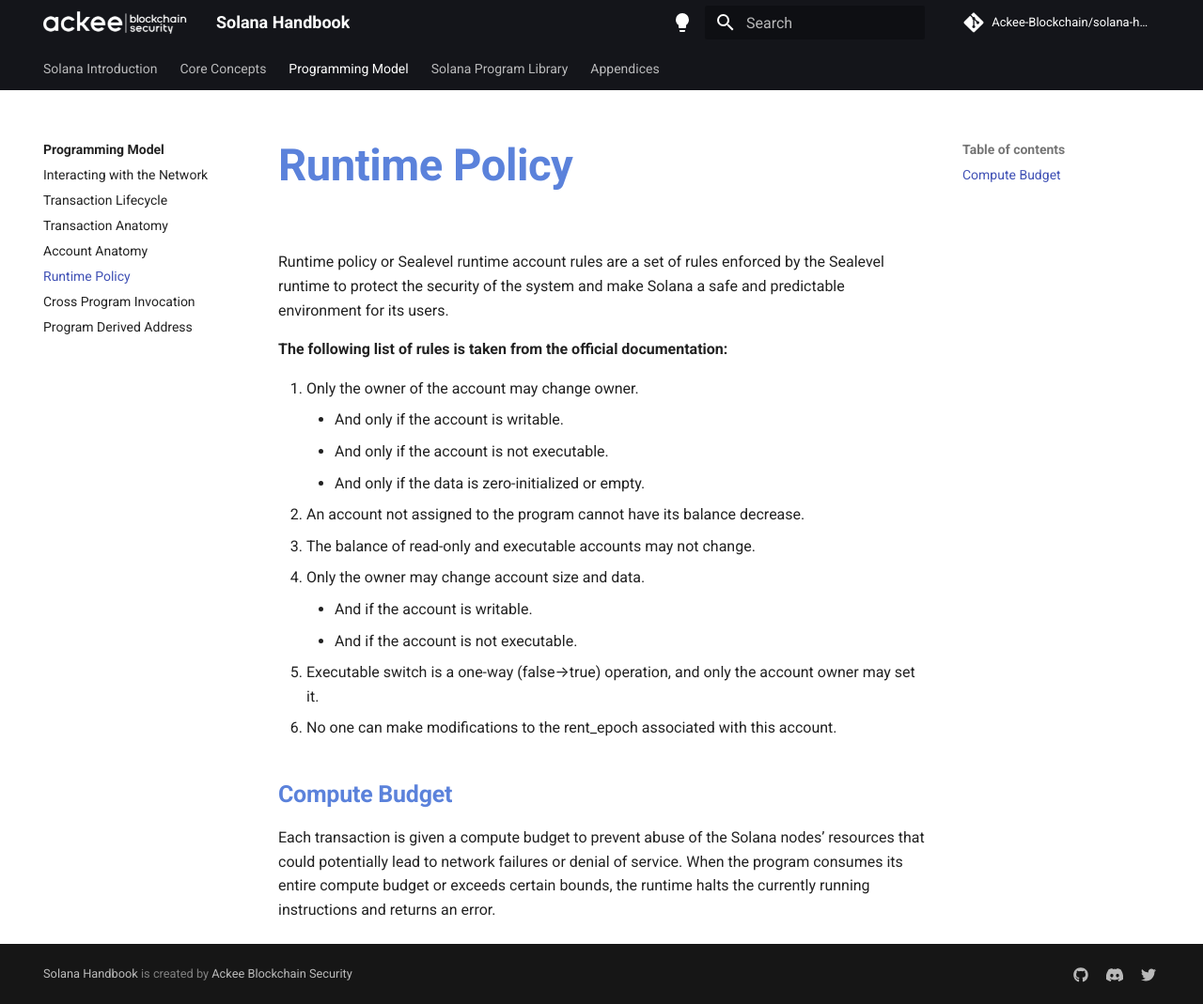
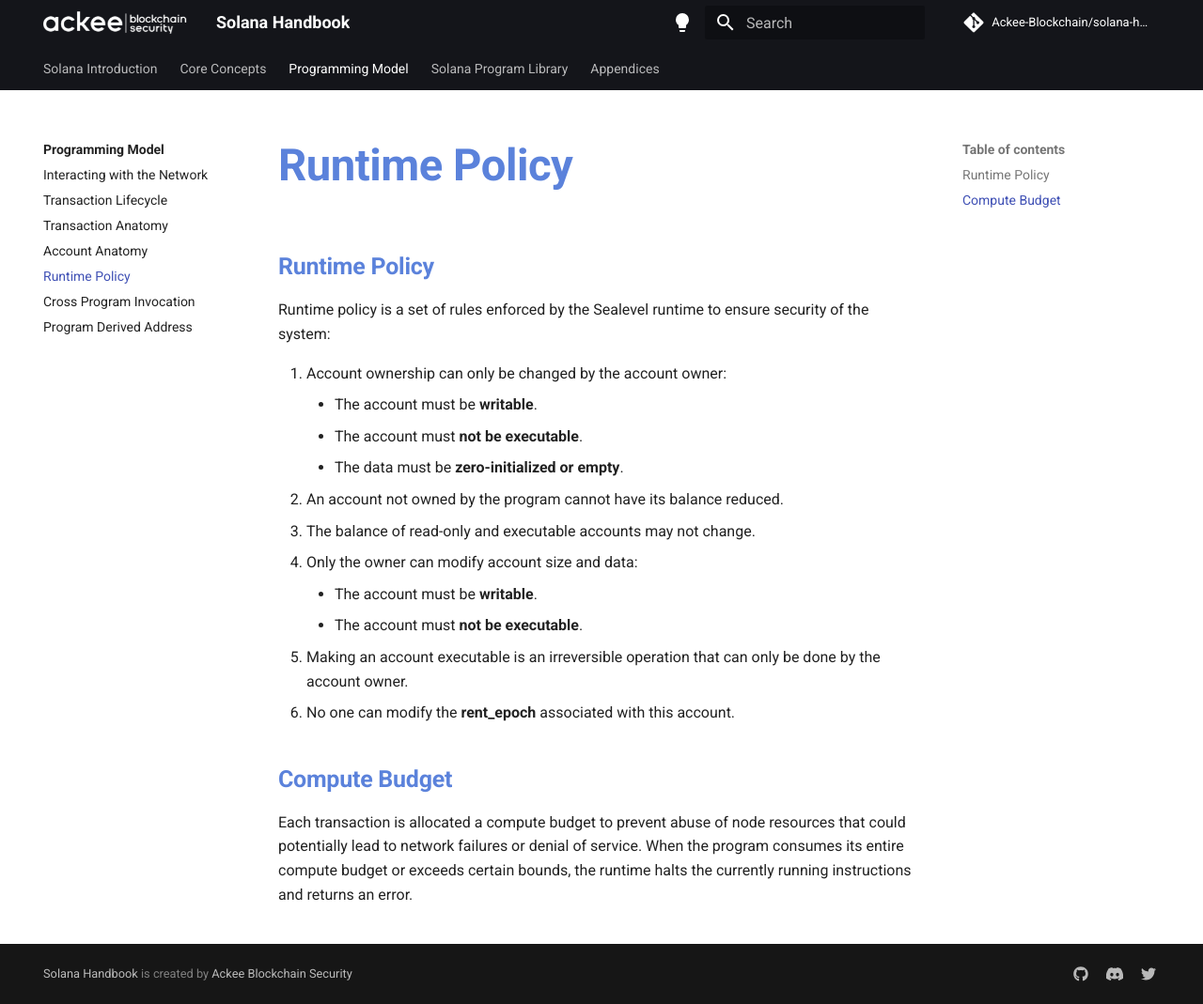
Before and after one commit to vmpyre/solana-handbook, an MkDocs documentation site: the page built from docs/handbook/chapter3/runtime-policy.md, in a window 1280 px wide and 1069 px high. Shown: the whole window at 94% size. Built offline with MkDocs 1.6.1 and Material for MkDocs 9.7.7, drawn with Linux system fonts in a browser that asks for light colours; comment, search, counter and statistics services are not loaded.

Commit message:
update runtime policy

```diff
--- a/docs/handbook/chapter3/runtime-policy.md
+++ b/docs/handbook/chapter3/runtime-policy.md
@@ -1,19 +1,19 @@
-Runtime policy or Sealevel runtime account rules are a set of rules enforced by the Sealevel runtime to protect the security of the system and make Solana a safe and predictable environment for its users.
+## Runtime Policy
 
-**The following list of rules is taken from the official documentation:**
+Runtime policy is a set of rules enforced by the Sealevel runtime to ensure security of the system:
 
-1. Only the owner of the account may change owner.
-    - And only if the account is writable.
-    - And only if the account is not executable.
-    - And only if the data is zero-initialized or empty.
-2. An account not assigned to the program cannot have its balance decrease.
+1. Account ownership can only be changed by the account owner:
+    - The account must be **writable**.
+    - The account must **not be executable**.
+    - The data must be **zero-initialized or empty**.
+2. An account not owned by the program cannot have its balance reduced.
 3. The balance of read-only and executable accounts may not change.
-4. Only the owner may change account size and data.
-    - And if the account is writable.
-    - And if the account is not executable.
-5. Executable switch is a one-way (false→true) operation, and only the account owner may set it.
-6. No one can make modifications to the rent_epoch associated with this account.
+4. Only the owner can modify account size and data:
+    - The account must be **writable**.
+    - The account must **not be executable**.
+5. Making an account executable is an irreversible operation that can only be done by the account owner.
+6. No one can modify the **rent_epoch** associated with this account.
 
 ## Compute Budget
 
-Each transaction is given a compute budget to prevent abuse of the Solana nodes’ resources that could potentially lead to network failures or denial of service. When the program consumes its entire compute budget or exceeds certain bounds, the runtime halts the currently running instructions and returns an error.
+Each transaction is allocated a compute budget to prevent abuse of node resources that could potentially lead to network failures or denial of service. When the program consumes its entire compute budget or exceeds certain bounds, the runtime halts the currently running instructions and returns an error.
```
